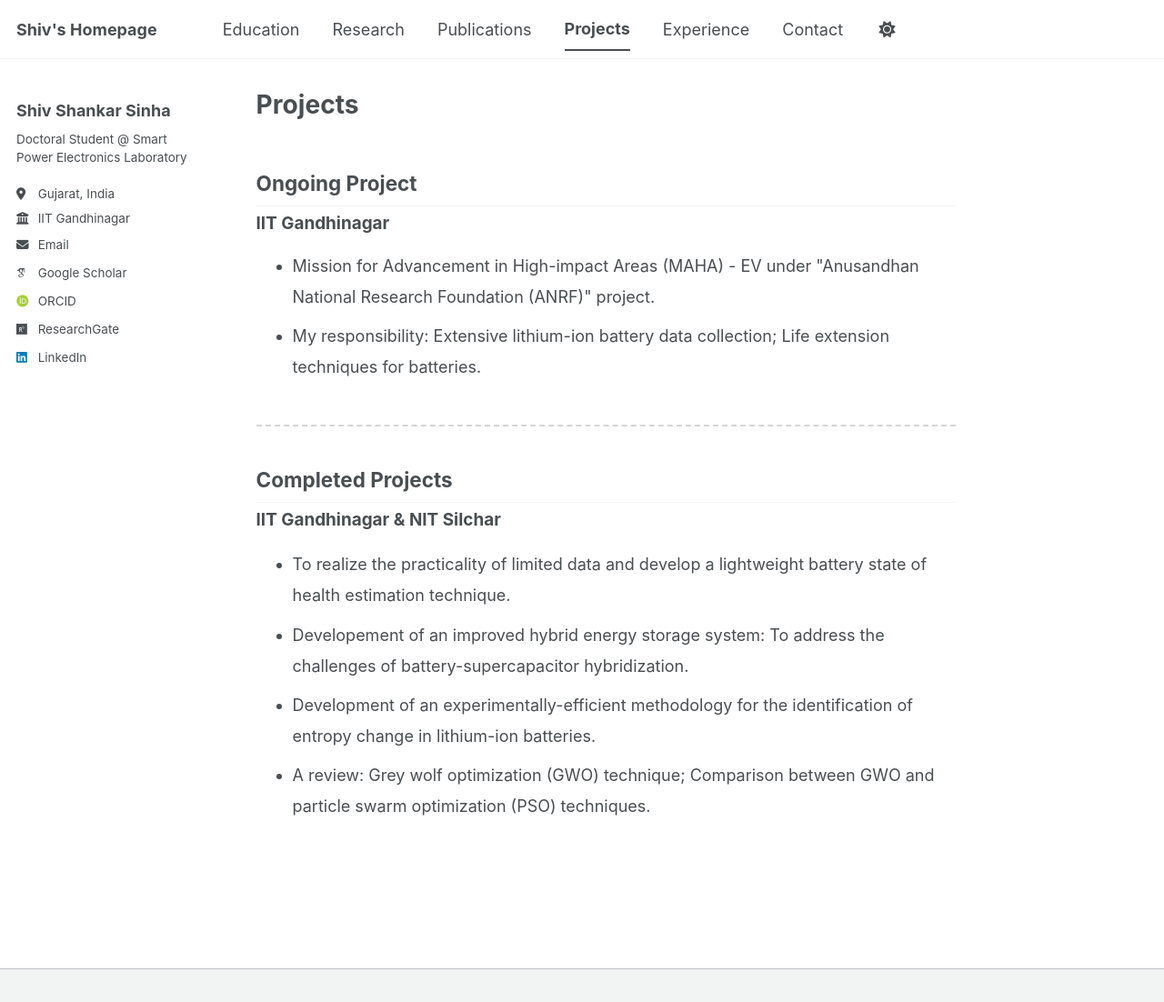
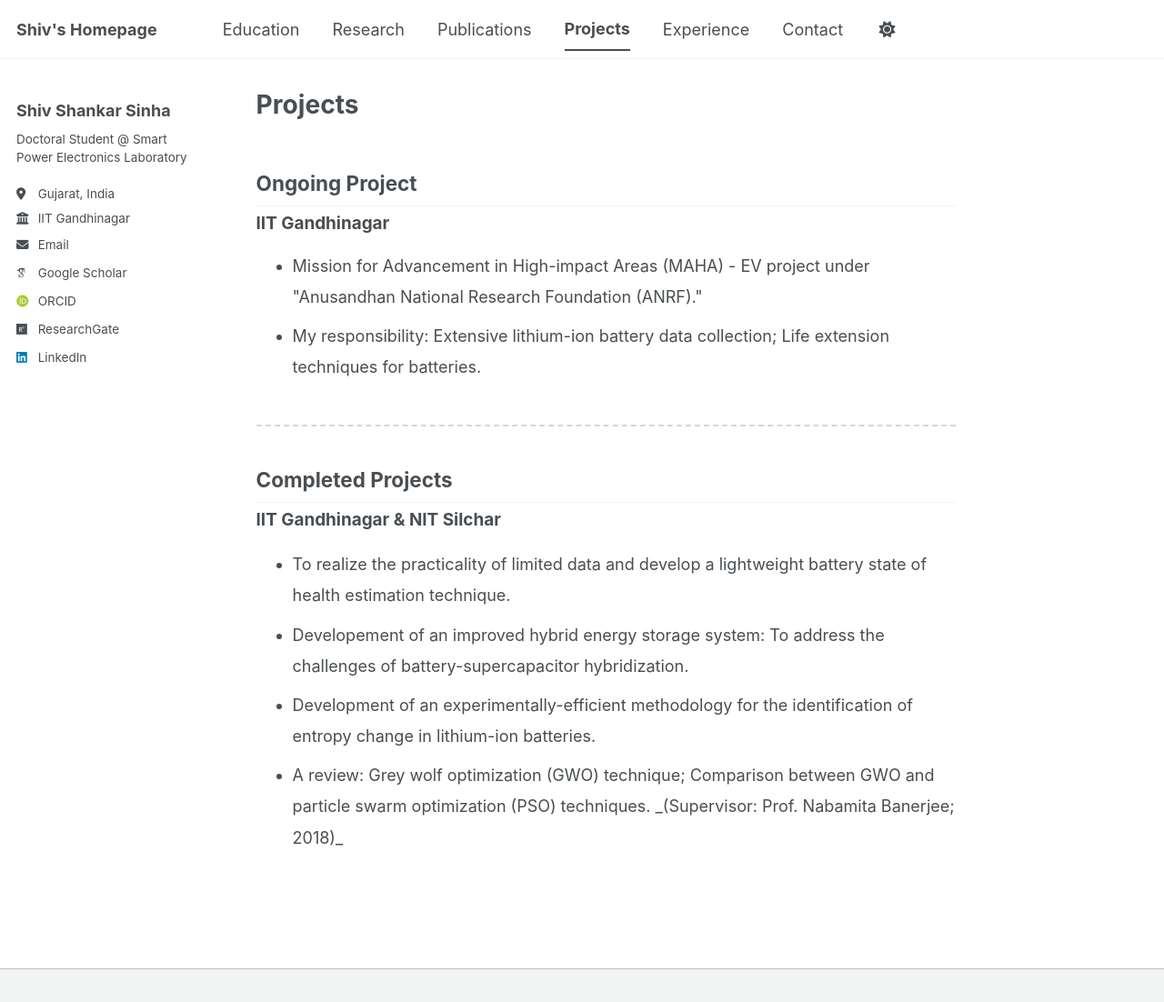
Before and after one commit to shivshankar-sinha/shivshankar-sinha.github.io, a Jekyll site: the page built from project.md, in a window 1280 px wide and 1102 px high. Shown: the whole window at 91% size. Built offline with Jekyll 4.4.1, drawn with Linux system fonts in a browser that asks for light colours; some web fonts are replaced; a script bundle is joined from its source files by our own code; library files that are not in the unit come from our copies.

Commit message:
Update project.md

```diff
--- a/project.md
+++ b/project.md
@@ -23,7 +23,7 @@ Ongoing Project
 <ul style="margin-top: 15px; line-height: 1.9;">
 
 <li>
-Mission for Advancement in High-impact Areas (MAHA) - EV under "Anusandhan National Research Foundation (ANRF)" project.
+Mission for Advancement in High-impact Areas (MAHA) - EV project under "Anusandhan National Research Foundation (ANRF)."
 </li>
 
 <li>
@@ -62,7 +62,7 @@ Development of an experimentally-efficient methodology for the identification of
 </li>
 
 <li>
-A review: Grey wolf optimization (GWO) technique; Comparison between GWO and particle swarm optimization (PSO) techniques.
+A review: Grey wolf optimization (GWO) technique; Comparison between GWO and particle swarm optimization (PSO) techniques. _(Supervisor: Prof. Nabamita Banerjee; 2018)_
 </li>
 
 </ul>
```
